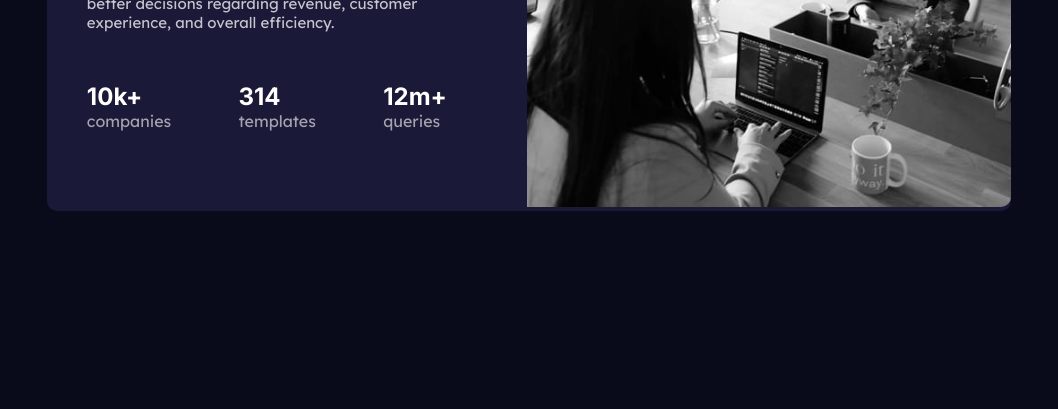
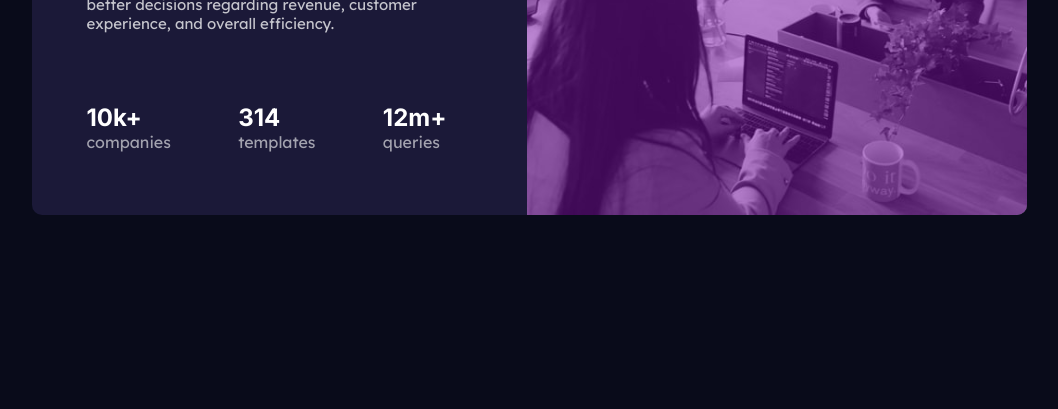
Before and after one commit to JohnMichaelD/stats-preview-card-component, a plain HTML site: page index.html in a window 1280 px wide. Shown: the part 391-800 px from the top of the page, without its empty margins (111-1169 px from the left). Drawn offline with Linux system fonts and the light colour scheme.

Commit message:
completed web layout design

```diff
--- a/index.html
+++ b/index.html
@@ -39,7 +39,8 @@
 
   </div>
     <div class="imgContainer">
-      <img src="./images/image-header-desktop.jpg" alt="working in an office">
+      <img class="img" src="./images/image-header-desktop.jpg" alt="working in an office">
+      <div class="imgTint"></div>
     </div>
   </div>
   <!--
--- a/styles.css
+++ b/styles.css
@@ -24,8 +24,8 @@ body {
 
 .textContainer {
     max-width: 400px;
-    max-height: 150px;
     margin: 40px;
+    padding-left: 15px;
 }
 
 .title {
@@ -40,15 +40,31 @@ body {
     color: hsla(0, 0%, 100%, 0.75);
     font-size: 15px;
     font-weight: lighter;
+    padding-top: 5px;
 }
 
 .imgContainer {
-    max-height: auto;
+    position: relative;
+    max-width: 500px;
 }
 
-img {
-    max-width: auto;
-    max-height: 400px;
+.imgTint {
+    content: "";
+    display: block;
+    position: absolute;
+    top: 0;
+    bottom: 0;
+    left: 0;
+    right: 0;
+    background: rgba(125, 17, 170, 0.5);
+    transition: all .3s linear;
+    z-index: 1;
+    border-radius: 0px 10px 10px 0px;
+}
+
+.img {
+    max-width: 500px;
+    display: block;
     border-radius: 0px 10px 10px 0px;
 }
 
@@ -58,6 +74,7 @@ img {
     gap: 50px;
     text-align: start;
     padding-right: 40px;
+    padding-top: 20px;
 }
 
 .statsHeader {
```
Also changed, not shown: 2 other files.
